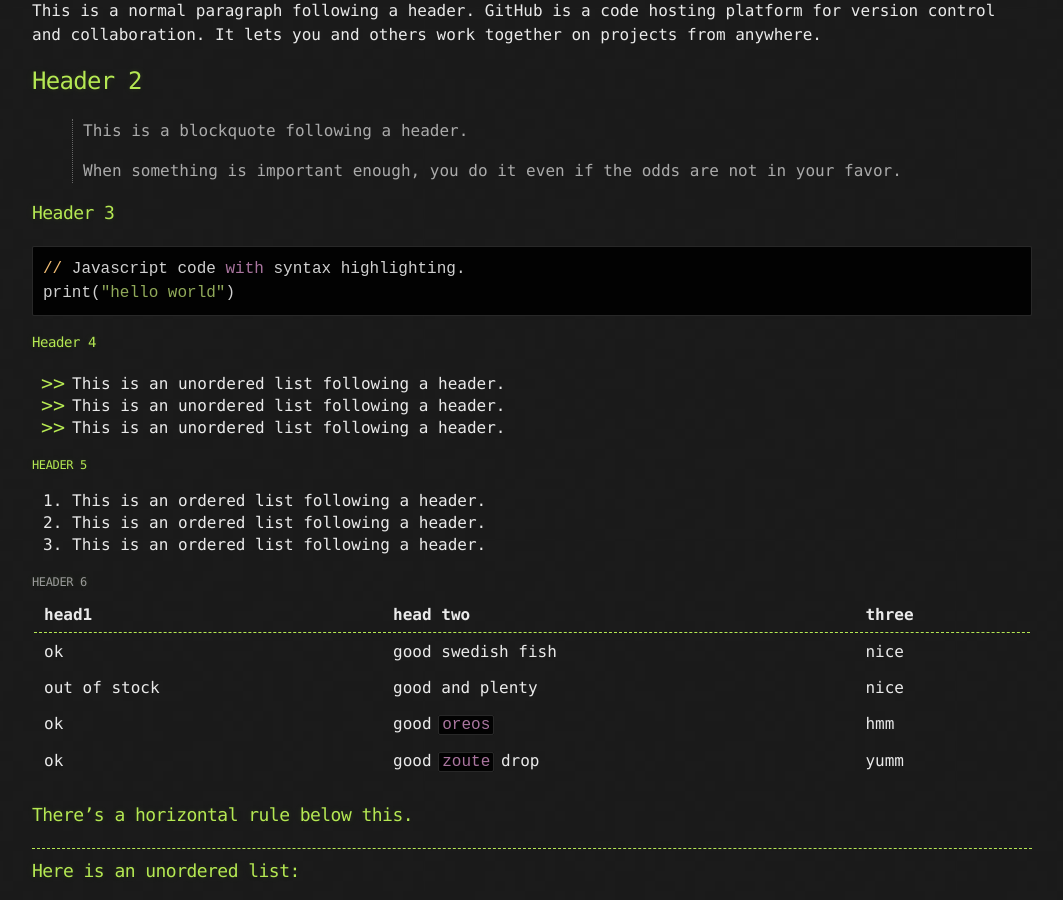
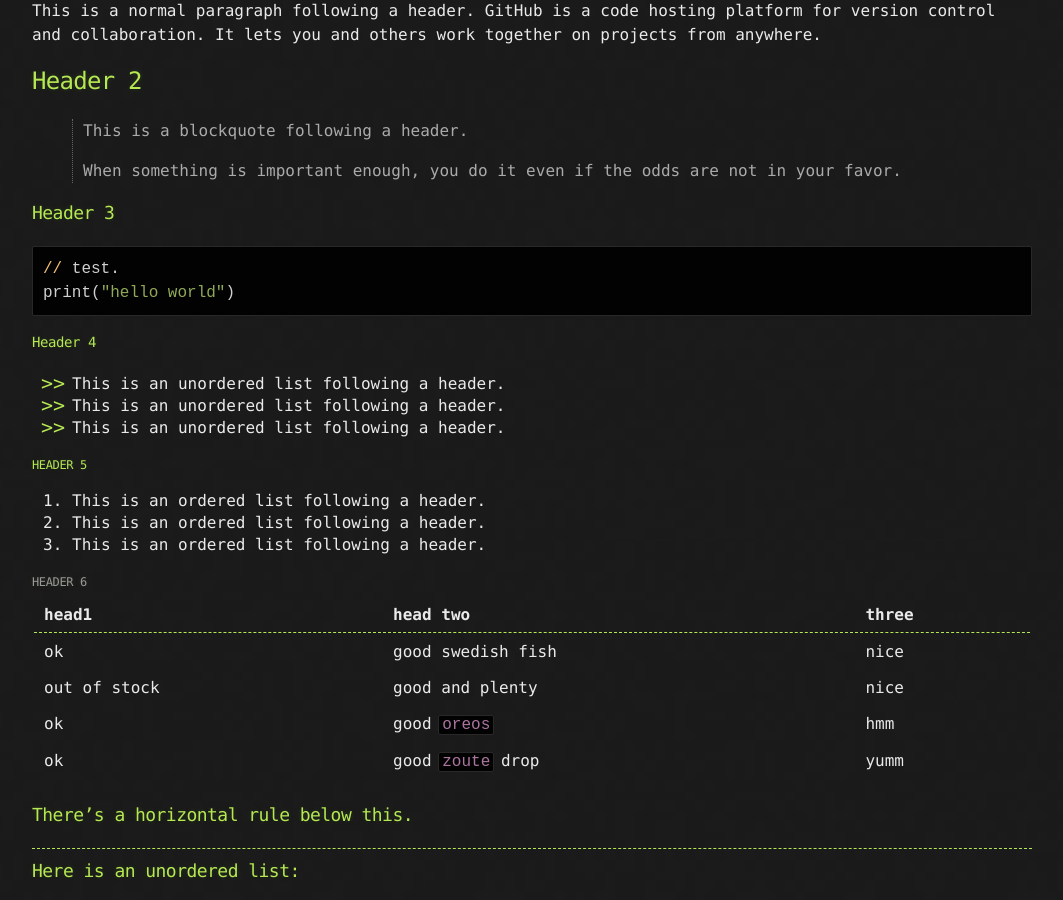
Before and after one commit to Soleeee6272/soleeee6272.github.io, a Jekyll site: the page built from index.md, in a window 1280 px wide and 900 px high, scrolled down 524 px. Shown: the whole window, without its empty margins (108-1171 px from the left). Built offline with Jekyll 4.4.1, drawn with Linux system fonts in a browser that asks for light colours.

Commit message:
Update index.md

````diff
--- a/index.md
+++ b/index.md
@@ -25,7 +25,7 @@ This is a normal paragraph following a header. GitHub is a code hosting platform
 ### Header 3
 
 ```py
-// Javascript code with syntax highlighting.
+// test.
 print("hello world")
 ```
 
````
